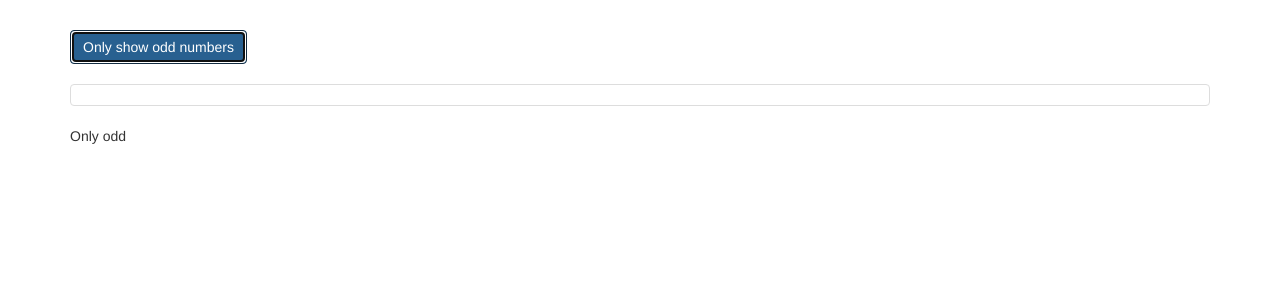
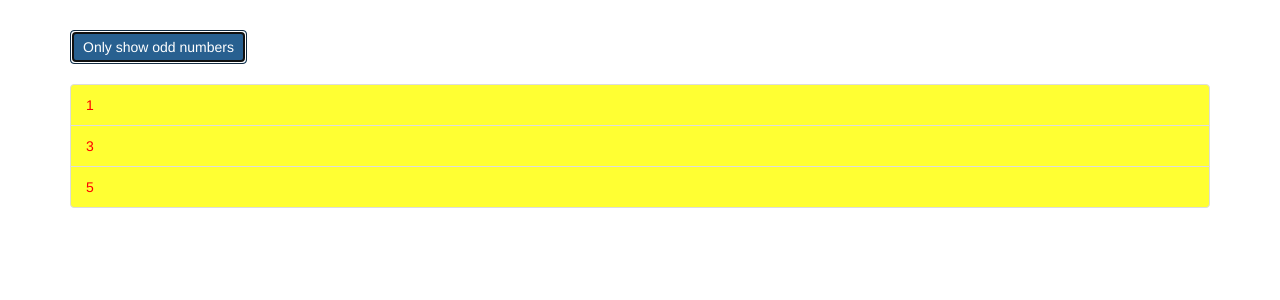
Before and after one commit to singhsanket143/DirectivesDemoAngularApp, an Angular app: page / in a window 1280 px wide. Both pictures are taken after a click on the button "Only show odd numbers". Shown: the top 300 px of the page. Built offline with nearby package versions, Linux system fonts and the light colour scheme.

Commit message:
ngStyle ngFor ngIf ngClass

```diff
--- a/src/app/app.component.css
+++ b/src/app/app.component.css
@@ -1,3 +1,7 @@
 .container {
   margin-top: 30px;
 }
+
+.odd {
+  color: red;
+}
--- a/src/app/app.component.html
+++ b/src/app/app.component.html
@@ -6,13 +6,20 @@
         (click)="onlyOdd = !onlyOdd">Only show odd numbers</button>
       <br><br>
       <ul class="list-group">
-        <li
-          class="list-group-item">
-        </li>
+        <div *ngIf="onlyOdd">
+          <li
+            class="list-group-item" [ngClass]="{odd: odd % 2 !== 0}" *ngFor="let odd of oddNumbers" [ngStyle]="{backgroundColor: odd % 2 !== 0 ? '#ff3': 'transparent' }">
+            {{ odd }}
+          </li>
+        </div>
+        <div *ngIf="!onlyOdd">
+          <li
+            class="list-group-item" [ngClass]="{odd: even % 2 !== 0}" *ngFor="let even of evenNumbers" [ngClass]="{odd: even % 2 !== 0}" [ngStyle]="{ backgroundColor: even % 2 !== 0 ? 'Green': 'transparent' } ">
+            {{ even }}
+          </li>
+        </div>
+
       </ul>
-      <ng-template [ngIf]="onlyOdd">
-        <p>Only odd</p>
-      </ng-template>
     </div>
   </div>
 </div>
--- a/src/app/app.component.ts
+++ b/src/app/app.component.ts
@@ -6,6 +6,8 @@ import { Component } from '@angular/core';
   styleUrls: ['./app.component.css']
 })
 export class AppComponent {
-  numbers = [1, 2, 3, 4, 5];
+  // numbers = [1, 2, 3, 4, 5];
+  oddNumbers = [1, 3, 5];
+  evenNumbers  = [2, 4];
   onlyOdd = false;
 }
```
